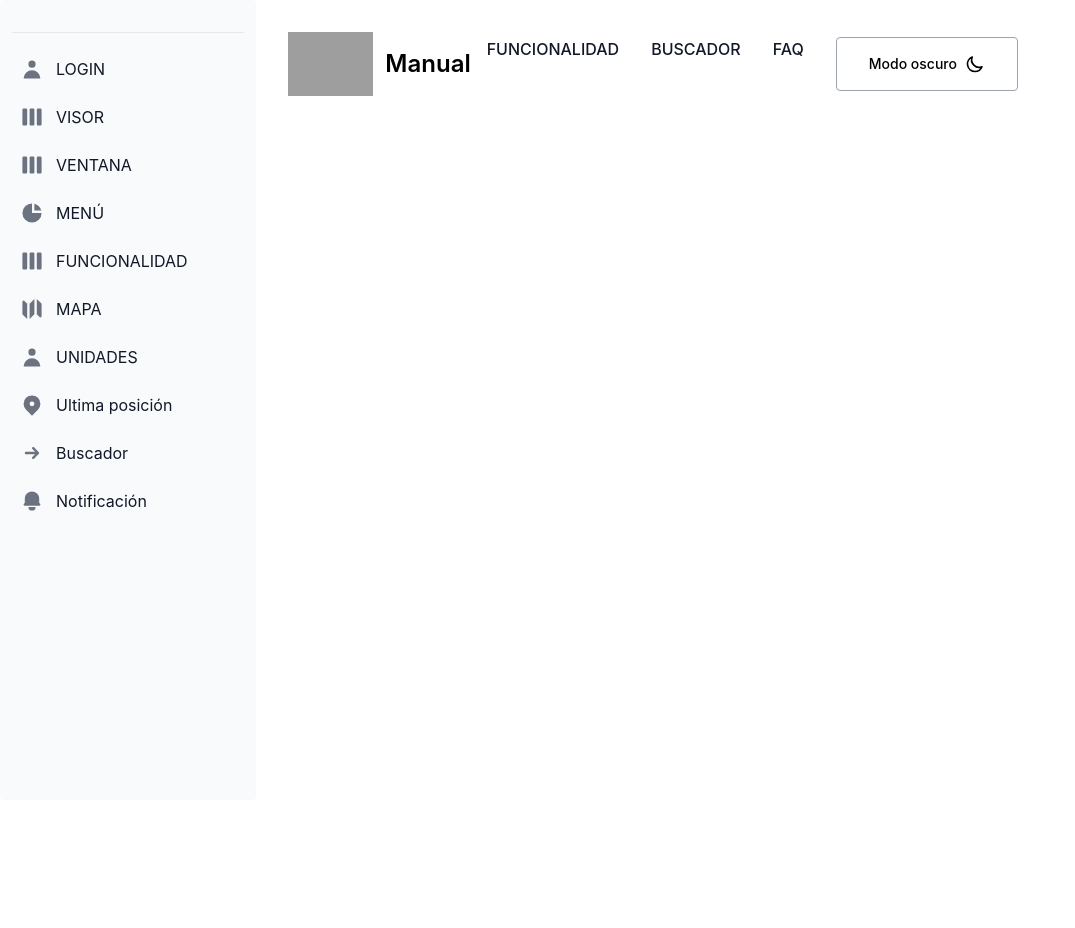
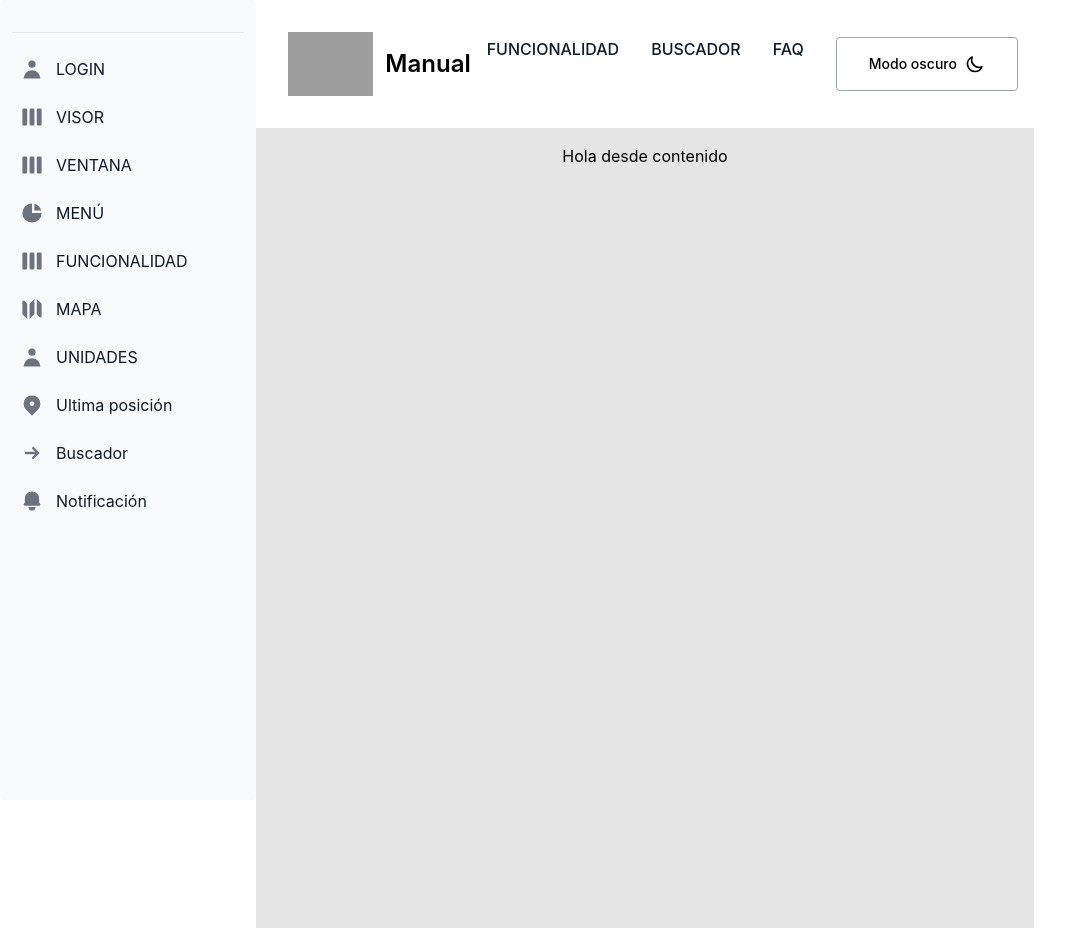
Before and after one commit to dtellez-wm/manual-project, a React (Vite) app: page / in a window 1280 px wide. Shown: the whole page, without its empty margins (0-1075 px from the left). Before the commit the page ends 800 px from the top, so only its background shows below. Built offline with nearby package versions, Linux system fonts and the light colour scheme; grey boxes are pictures that could not be loaded.

Commit message:
Se agrega el componente Content

```diff
--- /dev/null
+++ b/src/Content.jsx
@@ -0,0 +1,9 @@
+import React from 'react'
+
+function Content() {
+  return (
+    <div className='bg-neutral-200 p-4 h-full flex justify-center' >Hola desde contenido</div>
+  )
+}
+
+export default Content
--- a/src/Navbar.jsx
+++ b/src/Navbar.jsx
@@ -2,6 +2,7 @@ import { useEffect } from "react";
 import { useState } from "react";
 import { Button } from 'flowbite-react';
 import { HiOutlineMoon } from "react-icons/hi";
+import Content from "./Content";
 
 function Navbar() {
   const [theme, setTheme] = useState(() => {
@@ -86,6 +87,7 @@ function Navbar() {
           </ul>
         </div>
       </div>
+      <Content></Content>
     </nav>
   );
 }
```
